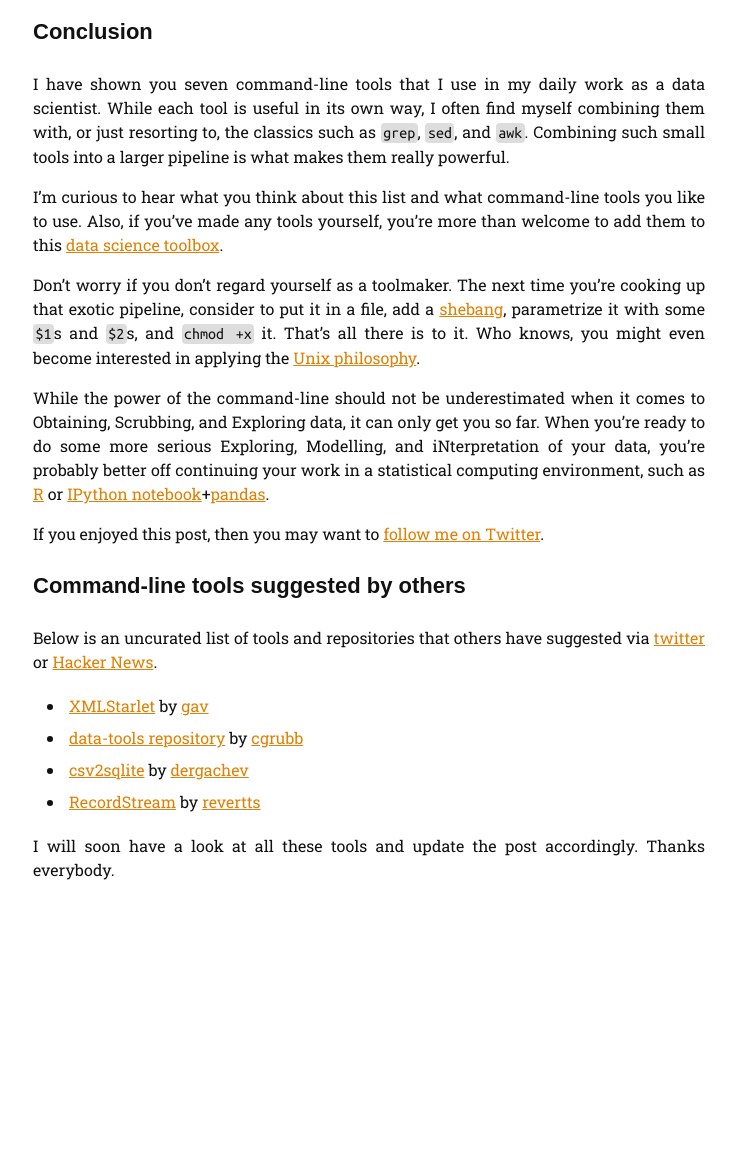
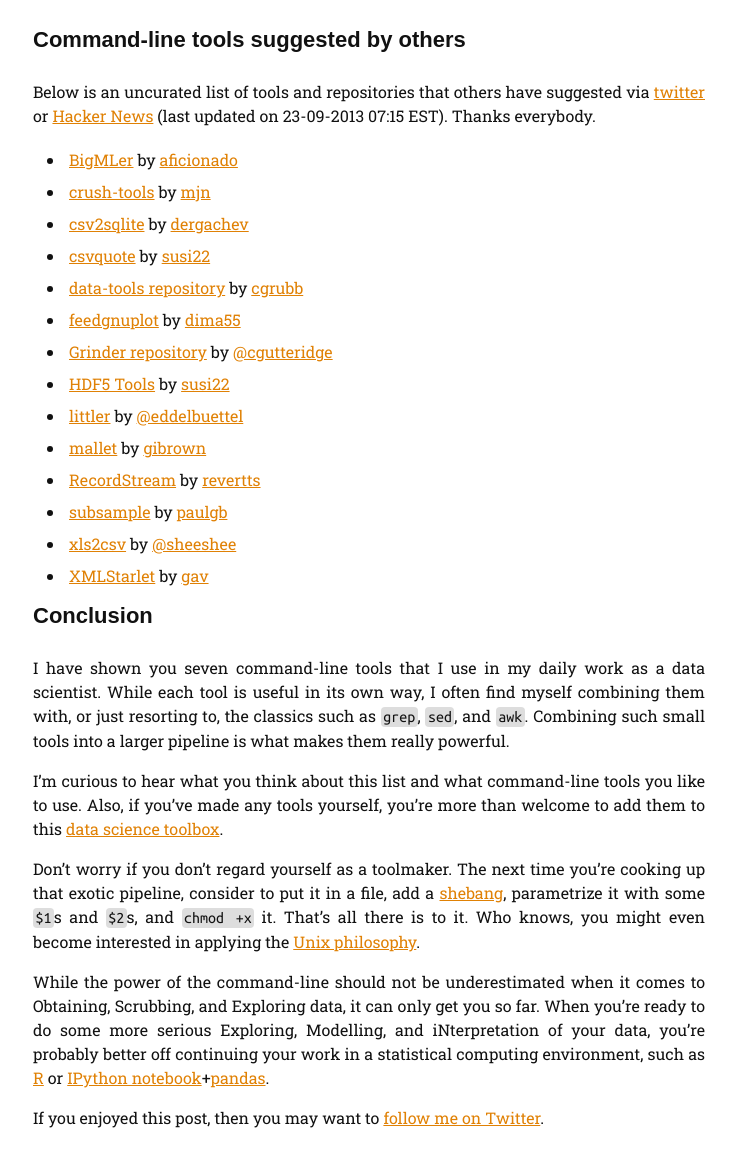
Before and after one commit to jeroenjanssens/jeroenjanssens.github.io, a Jekyll site: the page built from _posts/2013-09-19-seven-command-line-tools-for-data-science.markdown, in a window 1280 px wide and 1400 px high, scrolled down 5576 px. Shown: the part 233-1400 px from the top of the window, without its empty margins (271-1007 px from the left). Built offline with Jekyll 4.4.1, drawn with Linux system fonts in a browser that asks for light colours; some web fonts are replaced; Markdown is read by kramdown in place of the engine named in the settings; comment, search, counter and statistics services are not loaded; before the commit the page ends 6755 px from its top, so only the background shows below that; some of the changed text lies outside the part shown.

Commit message:
Update list of suggestions

````diff
--- a/_posts/2013-09-19-seven-command-line-tools-for-data-science.markdown
+++ b/_posts/2013-09-19-seven-command-line-tools-for-data-science.markdown
@@ -3,8 +3,6 @@ layout: post
 title:  "7 command-line tools for data science"
 date:   2013-09-19 12:00:00
 ---
-
-*Tools suggested by others can be found at the bottom of the post.*
 
 Data science is [OSEMN](http://www.dataists.com/2010/09/a-taxonomy-of-data-science/) (pronounced as awesome).
 That is, it involves Obtaining, Scrubbing, Exploring, Modeling, and iNterpreting data.
@@ -18,7 +16,9 @@ The tools are:
 [csvkit](https://github.com/onyxfish/csvkit),
 scrape,
 [xml2json](https://github.com/parmentf/xml2json),
-sample, and Rio. (The home-made tools `scrape`, `sample`, and `Rio` can be found in this [data science toolbox](https://github.com/jeroenjanssens/data-science-toolbox).) Any suggestions, questions, comments, and even pull requests are more than welcome. OSEMN, let's get started with our first tool: `jq`.
+sample, and Rio. (The home-made tools `scrape`, `sample`, and `Rio` can be found in this [data science toolbox](https://github.com/jeroenjanssens/data-science-toolbox).) Any suggestions, questions, comments, and even pull requests are more than welcome.
+(Tools suggested by others can be found towards the bottom of the post.)
+OSEMN, let's get started with our first tool: `jq`.
 
 ### 1. jq - sed for JSON
 
@@ -93,7 +93,7 @@ Since CSV is the king of tabular file formats, according to the authors of
 
 ### 3. csvkit - suite of utilities for converting to and working with CSV
 
-Rather than being one tool, [csvkit](http://csvkit.readthedocs.org/) is a collection of tools that operate on CSV data. Most of these tools expect the CSV data to have a header, so let's add one. (Ideally, `json2csv` would have added the header.)
+Rather than being one tool, [csvkit](http://csvkit.readthedocs.org/) is a collection of tools that operate on CSV data. Most of these tools expect the CSV data to have a header, so let's add one. (Since the publication of this post, `json2csv` has been updated to print the header with the `-p` option.)
 
 ```bash
 echo name,party,cash | cat - million.csv > million-header.csv
@@ -251,7 +251,24 @@ If the final output is a ggplot object, a PNG will be written to stdout.
 
 I made this tool so that I could take advantage of the power of R on the command-line. Of course it has its limits, but at least there's no need to learn [gnuplot](http://www.gnuplot.info) any more.
 
+### Command-line tools suggested by others
 
+Below is an uncurated list of tools and repositories that others have suggested via [twitter][twitter] or [Hacker News](https://news.ycombinator.com/item?id=6412190) (last updated on 23-09-2013 07:15 EST). Thanks everybody.
+
+- [BigMLer](http://bigmler.readthedocs.org/en/latest/) by [aficionado](https://news.ycombinator.com/user?id=aficionado)
+- [crush-tools](https://code.google.com/p/crush-tools/) by [mjn](https://news.ycombinator.com/user?id=mjn)
+- [csv2sqlite](https://github.com/dergachev/csv2sqlite) by [dergachev](https://news.ycombinator.com/user?id=dergachev)
+- [csvquote](https://github.com/dbro/csvquote) by [susi22](https://news.ycombinator.com/user?id=susi22)
+- [data-tools repository](https://github.com/clarkgrubb/data-tools) by [cgrubb](https://news.ycombinator.com/user?id=cgrubb)
+- [feedgnuplot](https://github.com/dkogan/feedgnuplot) by [dima55](https://news.ycombinator.com/user?id=dima55)
+- [Grinder repository](https://github.com/cgutteridge/Grinder/tree/master/bin) by [@cgutteridge](https://twitter.com/cgutteridge)
+- [HDF5 Tools](http://www.hdfgroup.org/HDF5/doc/RM/Tools.html) by [susi22](https://news.ycombinator.com/user?id=susi22)
+- [littler](http://code.google.com/p/littler/) by [@eddelbuettel](https://twitter.com/eddelbuettel)
+- [mallet](http://gibrown.wordpress.com/2013/01/26/unix-bi-grams-tri-grams-and-topic-modeling/) by [gibrown](https://news.ycombinator.com/user?id=gibrown)
+- [RecordStream](https://github.com/benbernard/RecordStream) by [revertts](https://news.ycombinator.com/user?id=revertts)
+- [subsample](https://github.com/paulgb/subsample) by [paulgb](https://news.ycombinator.com/user?id=paulgb)
+- [xls2csv](http://search.cpan.org/~ken/xls2csv-1.07/script/xls2csv) by [@sheeshee](https://twitter.com/sheeshee)
+- [XMLStarlet](http://xmlstar.sourceforge.net/) by [gav](https://news.ycombinator.com/user?id=gav)
 
 
 ### Conclusion
@@ -269,15 +286,3 @@ While the power of the command-line should not be underestimated when it comes t
 If you enjoyed this post, then you may want to [follow me on Twitter][twitter].
 
 [twitter]: https://twitter.com/jeroenhjanssens/
-
-
-### Command-line tools suggested by others
-
-Below is an uncurated list of tools and repositories that others have suggested via [twitter][twitter] or [Hacker News](https://news.ycombinator.com/item?id=6412190).
-
-- [XMLStarlet](http://xmlstar.sourceforge.net/) by [gav](https://news.ycombinator.com/user?id=gav)
-- [data-tools repository](https://github.com/clarkgrubb/data-tools) by [cgrubb](https://news.ycombinator.com/user?id=cgrubb)
-- [csv2sqlite](https://github.com/dergachev/csv2sqlite) by [dergachev](https://news.ycombinator.com/user?id=dergachev)
-- [RecordStream](https://github.com/benbernard/RecordStream) by [revertts](https://news.ycombinator.com/user?id=revertts)
-
-I will soon have a look at all these tools and update the post accordingly. Thanks everybody.
````
Also changed, not shown: 2 other files.
